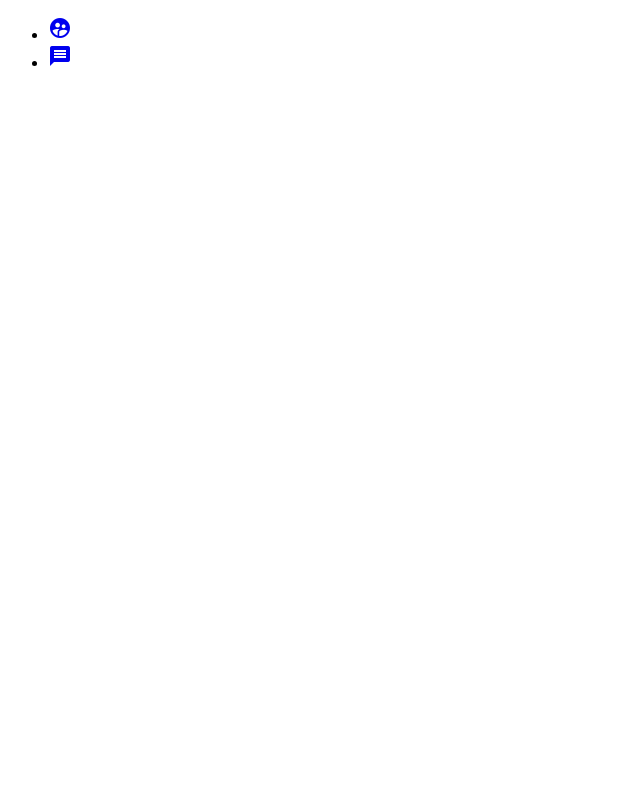
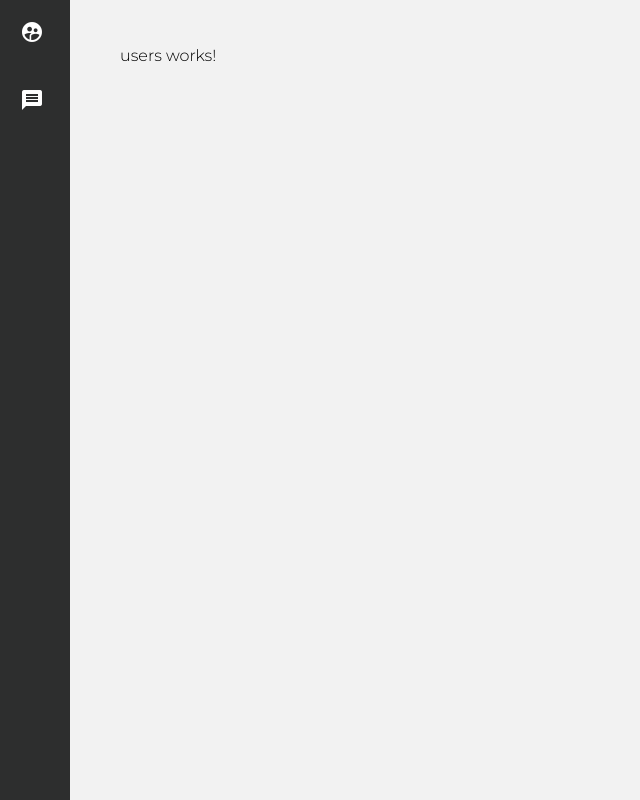
Before and after one commit to VisheshSingh/ng6-proj, an Angular app: page / in a window 1280 px wide. Shown: the whole page, without its empty margins (0-640 px from the left). Built offline with nearby package versions, Linux system fonts and the light colour scheme.

Commit message:
Sidebar component updated

```diff
--- a/src/app/app-routing.module.ts
+++ b/src/app/app-routing.module.ts
@@ -1,10 +1,17 @@
-import { NgModule } from '@angular/core';
-import { Routes, RouterModule } from '@angular/router';
+import { NgModule } from "@angular/core";
+import { Routes, RouterModule } from "@angular/router";
+import { UsersComponent } from "./users/users.component";
+import { PostsComponent } from "./posts/posts.component";
+import { DetailsComponent } from "./details/details.component";
 
-const routes: Routes = [];
+const routes: Routes = [
+  { path: "", component: UsersComponent },
+  { path: "posts", component: PostsComponent },
+  { path: "details", component: DetailsComponent }
+];
 
 @NgModule({
   imports: [RouterModule.forRoot(routes)],
   exports: [RouterModule]
 })
-export class AppRoutingModule { }
+export class AppRoutingModule {}
--- a/src/app/app.component.html
+++ b/src/app/app.component.html
@@ -1,4 +1,4 @@
-<div class="container">
+<div id="container">
   <app-sidebar></app-sidebar>
   <div id="content">
     <router-outlet></router-outlet>
--- a/src/app/sidebar/sidebar.component.scss
+++ b/src/app/sidebar/sidebar.component.scss
@@ -0,0 +1,22 @@
+nav {
+  background: #2d2e2e;
+  height: 100%;
+
+  ul {
+    list-style-type: none;
+    padding: 0;
+    margin: 0;
+
+    li {
+      a {
+        color: #fff;
+        padding: 20px;
+        display: block;
+      }
+
+      .activated {
+        background-color: #00a8ff;
+      }
+    }
+  }
+}
--- a/src/styles.scss
+++ b/src/styles.scss
@@ -1 +1,50 @@
 /* You can add global styles to this file, and also import other style files */
+body {
+  margin: 0;
+  background: #f2f2f2;
+  font-family: "Montserrat", sans-serif;
+  height: 100vh;
+}
+
+#container {
+  display: grid;
+  grid-template-columns: 70px auto;
+  height: 100%;
+
+  #content {
+    padding: 30px 50px;
+
+    ul {
+      list-style-type: none;
+      margin: 0;
+      padding: 0;
+
+      li {
+        background: #fff;
+        border-radius: 8px;
+        padding: 20px;
+        margin-bottom: 8px;
+
+        a {
+          font-size: 1.5em;
+          text-decoration: none;
+          font-weight: bold;
+          color: #00a8ff;
+        }
+
+        ul {
+          margin-top: 20px;
+
+          li {
+            padding: 0;
+
+            a {
+              font-size: 1em;
+              font-weight: 300;
+            }
+          }
+        }
+      }
+    }
+  }
+}
```
